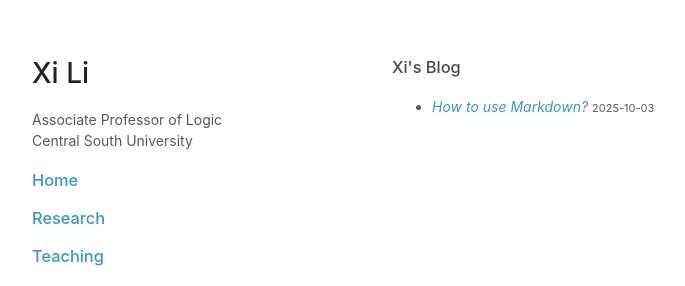
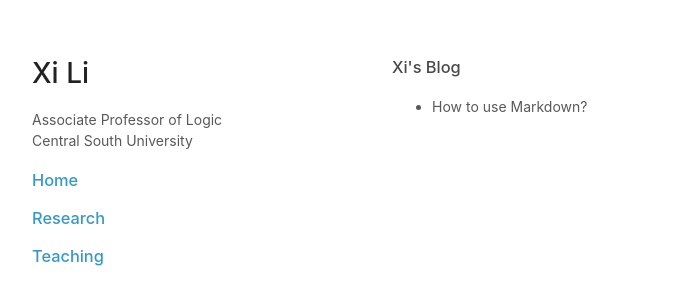
Before and after one commit to rickylixi/rickylixi.github.io, a Jekyll site: the page built from blog.html, in a window 1280 px wide. Shown: the top 286 px of the page, without its empty margins (178-863 px from the left). Built offline with Jekyll 4.4.1, drawn with Linux system fonts in a browser that asks for light colours.

Commit message:
Simplify blog post loop for diagnostics

```diff
--- a/blog.html
+++ b/blog.html
@@ -81,7 +81,7 @@
       <h3>Xi's Blog</h3>
       <ul>
       {% for post in site.posts %}
-        <li><em><a href="{{ post.url }}">{{ post.title }}</a></em> <small>{{ post.date | date: "%Y-%m-%d" }}</small></li>
+        <li>{{ post.title }}</li>
       {% endfor %}
       </ul>
     <script src="javascripts/scale.fix.js" defer></script>
```
